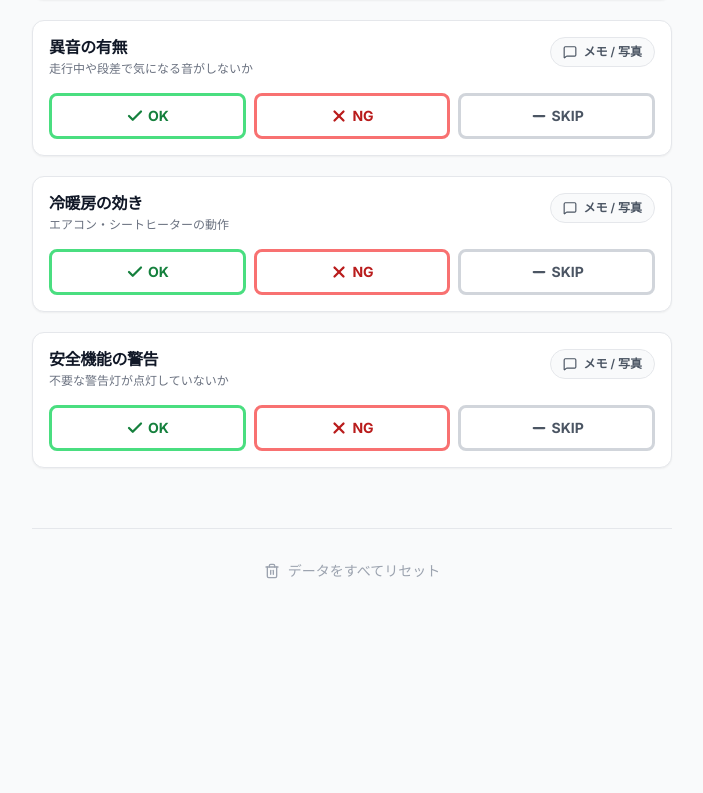
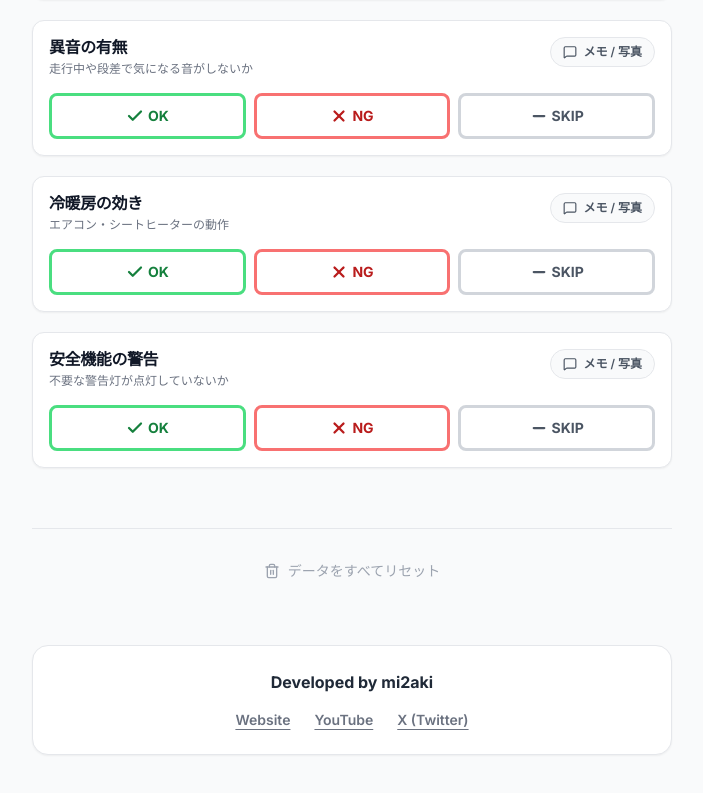
Before and after one commit to mi2aki-tes/tesla-checklist, a Next.js app: page / in a window 1280 px wide. Shown: the part 4984-5777 px from the top of the page, without its empty margins (288-991 px from the left). Before the commit the page ends 5725 px from the top, so only its background shows below. Built offline with nearby package versions, Linux system fonts and the light colour scheme.

Commit message:
Add author footer with social links

```diff
--- a/src/app/page.tsx
+++ b/src/app/page.tsx
@@ -256,6 +256,24 @@ export default function Home() {
         </div>
       </div>
 
+      {/* Footer Branding */}
+      <footer className="max-w-2xl mx-auto px-4 pb-12 text-center">
+        <div className="inline-flex flex-col items-center justify-center p-6 bg-white border border-gray-200 rounded-2xl shadow-sm w-full">
+          <p className="text-gray-800 font-bold mb-4">Developed by mi2aki</p>
+          <div className="flex justify-center items-center gap-6">
+            <a href="https://mi2aki.com" target="_blank" rel="noopener noreferrer" className="text-sm font-semibold text-gray-500 hover:text-blue-600 transition-colors underline underline-offset-4">
+              Website
+            </a>
+            <a href="https://youtube.com/" target="_blank" rel="noopener noreferrer" className="text-sm font-semibold text-gray-500 hover:text-red-600 transition-colors underline underline-offset-4">
+              YouTube
+            </a>
+            <a href="https://x.com/" target="_blank" rel="noopener noreferrer" className="text-sm font-semibold text-gray-500 hover:text-black transition-colors underline underline-offset-4">
+              X (Twitter)
+            </a>
+          </div>
+        </div>
+      </footer>
+
       {/* --- HIDDEN PRINT TEMPLATES --- */}
       <div className="absolute top-0 left-0 -z-50 opacity-0 pointer-events-none">
 
```
